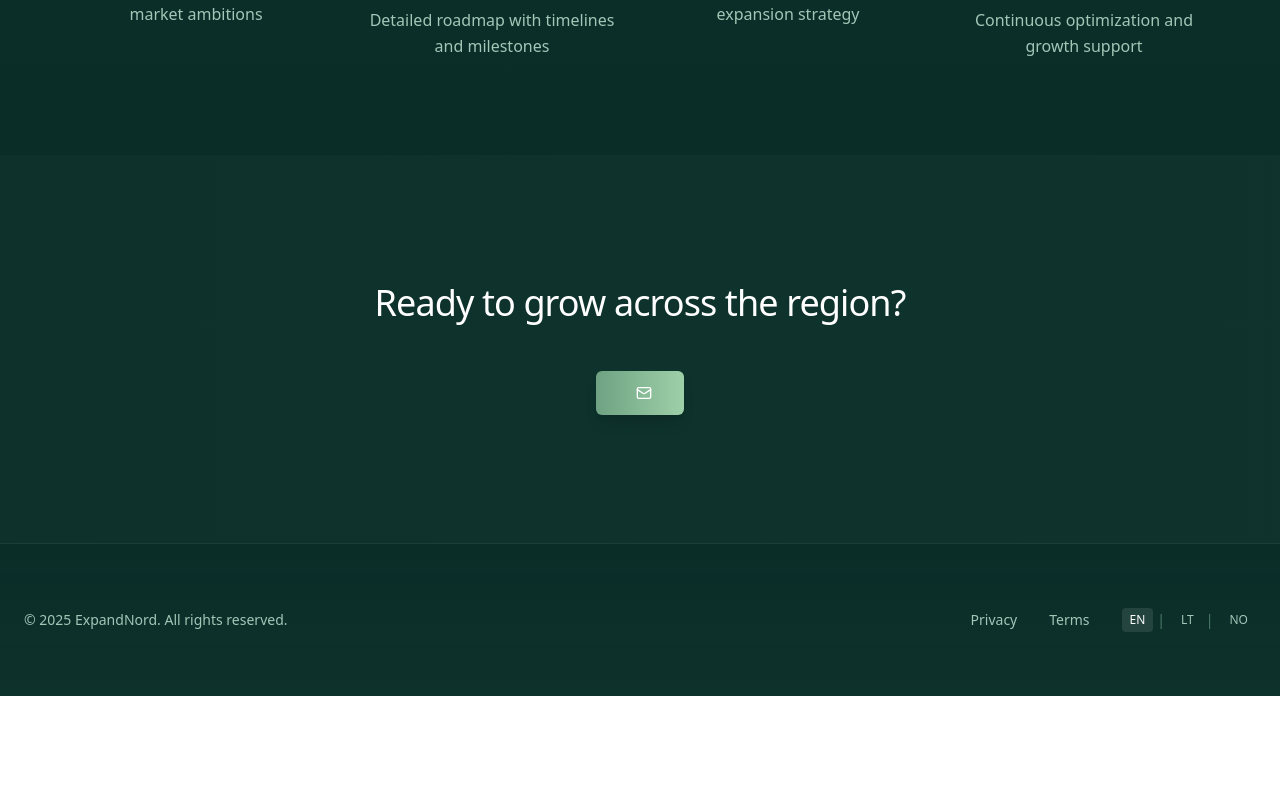
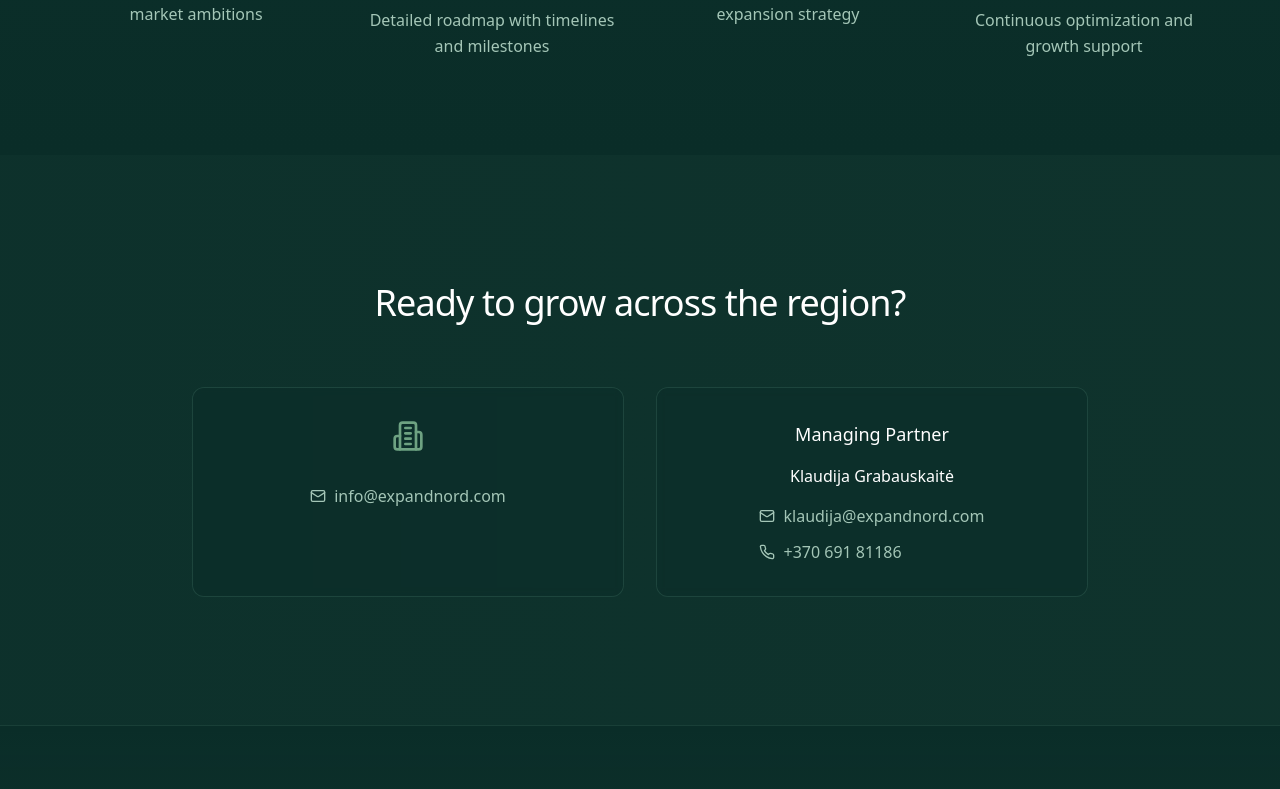
Before and after one commit to Klaudijagr/ExpandNord, a Next.js app: page / in a window 1280 px wide. Shown: the part 4246-5035 px from the top of the page. Before the commit the page ends 4942 px from the top, so only its background shows below. Built offline with nearby package versions, Linux system fonts and the light colour scheme.

Commit message:
Updated contact section

```diff
--- a/components/03_AboutSection.tsx
+++ b/components/03_AboutSection.tsx
@@ -1,6 +1,7 @@
 import React from 'react'
 import Image from 'next/image'
 import { useOnceInView } from '@/hooks/useIntersectionObserver'
+import { useLanguage } from '@/hooks/useLanguage'
 
 interface AboutSectionProps {
   translations: {
@@ -14,6 +15,9 @@ interface AboutSectionProps {
 
 export const AboutSection: React.FC<AboutSectionProps> = ({ translations }) => {
   const { ref, isInView } = useOnceInView(0.2)
+  const { language } = useLanguage()
+
+  const position = language === 'lt' ? 'Vadovaujanti partnerė' : 'Managing Partner'
 
   return (
     <section ref={ref} id="about" className="py-32 bg-gradient-to-r from-[#4B7B6A]/5 to-[#6EA282]/5">
@@ -32,21 +36,21 @@ export const AboutSection: React.FC<AboutSectionProps> = ({ translations }) => {
                 isInView ? "translate-y-0 opacity-100" : "translate-y-8 opacity-0"
               }`}
             >
-              We're a team led by two managing partners with complementary strengths and a shared mission: helping businesses grow across borders with confidence and clarity.
+              {translations.aboutText1}
             </p>
             <p
               className={`text-lg text-[#A4C6B7] transition-all duration-1000 delay-200 ${
                 isInView ? "translate-y-0 opacity-100" : "translate-y-8 opacity-0"
               }`}
             >
-              One partner brings years of experience connecting Lithuanian businesses with opportunities in Norway, building strong partnerships and navigating international business culture.
+              {translations.aboutText2}
             </p>
             <p
               className={`text-lg text-[#A4C6B7] transition-all duration-1000 delay-300 ${
                 isInView ? "translate-y-0 opacity-100" : "translate-y-8 opacity-0"
               }`}
             >
-              The other has a background in political public relations, helping companies enter new markets through strategic communication, reputation building, and tailored PR strategies.
+              {translations.aboutText3}
             </p>
             <div
               className={`mt-12 border-l-4 border-[#6EA282] pl-6 transition-all duration-1000 delay-400 ${
@@ -68,7 +72,7 @@ export const AboutSection: React.FC<AboutSectionProps> = ({ translations }) => {
                 </div>
                 <div>
                   <p className="text-white font-medium">Klaudija Grabauskaitė</p>
-                  <p className="text-[#A4C6B7]">Managing Partner, ExpandNord</p>
+                  <p className="text-[#A4C6B7]">{position}, ExpandNord</p>
                   <a href="mailto:klaudija@expandnord.com" className="text-[#A4C6B7] hover:text-white transition-colors duration-300">
                     klaudija@expandnord.com
                   </a>
--- a/components/06_ContactSection.tsx
+++ b/components/06_ContactSection.tsx
@@ -1,6 +1,6 @@
 import React from 'react'
 import { Button } from '@/components/ui/button'
-import { Mail } from 'lucide-react'
+import { Mail, Phone, Building2 } from 'lucide-react'
 import { useOnceInView } from '@/hooks/useIntersectionObserver'
 import { useLanguage } from '@/hooks/useLanguage'
 
@@ -8,6 +8,8 @@ interface ContactSectionProps {
   translations: {
     readyToGrow: string
     contactUs: string
+    headquarters: string
+    managingPartner: string
   }
 }
 
@@ -16,11 +18,12 @@ export const ContactSection: React.FC<ContactSectionProps> = ({ translations })
   const { language } = useLanguage()
 
   const contactEmail = language === 'no' ? 'martyna@expandnord.com' : 'klaudija@expandnord.com'
+  const position = language === 'lt' ? 'Vadovaujanti partnerė' : 'Managing Partner'
 
   return (
     <section ref={ref} id="contact" className="py-32 bg-gradient-to-r from-[#4B7B6A]/5 to-[#6EA282]/5">
       <div className="container mx-auto px-6">
-        <div className="max-w-3xl mx-auto text-center">
+        <div className="max-w-4xl mx-auto text-center">
           <h2
             className={`text-3xl md:text-4xl font-light text-white mb-12 tracking-tight transition-all duration-1000 ${
               isInView ? "translate-y-0 opacity-100" : "translate-y-8 opacity-0"
@@ -33,16 +36,46 @@ export const ContactSection: React.FC<ContactSectionProps> = ({ translations })
               isInView ? "translate-y-0 opacity-100" : "translate-y-8 opacity-0"
             }`}
           >
-            <Button
-              asChild
-              size="lg"
-              className="bg-gradient-to-r from-[#6EA282] to-[#9ED0A8] hover:from-[#9ED0A8] hover:to-[#6EA282] text-white border-0 transition-all duration-300 font-medium shadow-lg hover:shadow-xl hover:shadow-[#6EA282]/20 group"
-            >
-              <a href={`mailto:${contactEmail}`} className="flex items-center">
-                {translations.contactUs}
-                <Mail className="ml-2 h-4 w-4 transition-transform duration-300 group-hover:scale-110" />
+            <div className="mt-16 grid md:grid-cols-2 gap-8">
+              {/* Headquarters Box */}
+              <a
+                href="mailto:info@expandnord.com"
+                className="group block p-8 rounded-xl bg-[#0A2D28]/50 border border-[#4B7B6A]/30 backdrop-blur-sm hover:bg-[#0A2D28]/70 transition-all duration-300 hover:scale-105"
+              >
+                <div className="flex flex-col items-center space-y-4">
+                  <Building2 className="h-8 w-8 text-[#6EA282] group-hover:text-white transition-colors duration-300" />
+                  <h3 className="text-white font-medium text-lg">{translations.headquarters}</h3>
+                  <div className="flex items-center text-[#A4C6B7] group-hover:text-white transition-colors duration-300">
+                    <Mail className="h-4 w-4 mr-2" />
+                    info@expandnord.com
+                  </div>
+                </div>
               </a>
-            </Button>
+
+              {/* Managing Partner Box */}
+              <div className="p-8 rounded-xl bg-[#0A2D28]/50 border border-[#4B7B6A]/30 backdrop-blur-sm">
+                <div className="flex flex-col items-center space-y-4">
+                  <h3 className="text-white font-medium text-lg">{position}</h3>
+                  <p className="text-white">Klaudija Grabauskaitė</p>
+                  <div className="space-y-3">
+                    <a
+                      href="mailto:klaudija@expandnord.com"
+                      className="flex items-center text-[#A4C6B7] hover:text-white transition-colors duration-300"
+                    >
+                      <Mail className="h-4 w-4 mr-2" />
+                      klaudija@expandnord.com
+                    </a>
+                    <a
+                      href="tel:+37069181186"
+                      className="flex items-center text-[#A4C6B7] hover:text-white transition-colors duration-300"
+                    >
+                      <Phone className="h-4 w-4 mr-2" />
+                      +370 691 81186
+                    </a>
+                  </div>
+                </div>
+              </div>
+            </div>
           </div>
         </div>
       </div>
--- a/lib/translations/additional.ts
+++ b/lib/translations/additional.ts
@@ -39,6 +39,16 @@ export const additionalTranslations: Translations = {
     lt: "Susisiekite",
     no: "Kontakt oss"
   },
+  headquarters: {
+    en: "Headquarters",
+    lt: "Centrinė būstinė",
+    no: "Hovedkontor"
+  },
+  managingPartner: {
+    en: "Managing Partner",
+    lt: "Vadovaujanti partnerė",
+    no: "Administrerende partner"
+  },
   fullName: { en: "Full Name", lt: "Pilnas vardas", no: "Fullt navn" },
   company: { en: "Company", lt: "Įmonė", no: "Selskap" },
   email: { en: "Email", lt: "El. paštas", no: "E-post" },
--- a/lib/translations/core.ts
+++ b/lib/translations/core.ts
@@ -12,22 +12,22 @@ export const coreTranslations: Translations = {
   aboutTitle: { en: "About Us", lt: "Apie mus", no: "Om oss" },
   aboutText1: {
     en: "We're a team led by two managing partners with complementary strengths and a shared mission: helping businesses grow across borders with confidence and clarity.",
-    lt: "Mes esame komanda, vadovaujama dviejų partnerių su papildančiomis stiprybėmis ir bendra misija: padėti verslams augti už sienų ribų su pasitikėjimu ir aiškumu.",
+    lt: "Mūsų komandą į priekį veda dvi vadovaujančios partnerės – skirtingų, tačiau vienas kitą papildančių stiprybių profesionalės. Mus vienija bendras tikslas: padėti verslams plėstis į Skandinavijos šalis.",
     no: "Vi er et team ledet av to partnere med komplementære styrker og en felles misjon: å hjelpe bedrifter å vokse over landegrensene med selvtillit og klarhet."
   },
   aboutText2: {
     en: "One partner brings years of experience connecting Lithuanian businesses with opportunities in Norway, building strong partnerships and navigating international business culture.",
-    lt: "Viena iš mūsų partnerių turi ilgametę patirtį jungiant Lietuvos įmones su galimybėmis Norvegijoje, kuriant tvirtą partnerystę ir orientuojantis praktiniuose bei kultūriniuose niuansuose.",
+    lt: "Viena iš mūsų - daugelį metų sėkmingai jungia Lietuvos ir Norvegijos verslus, padeda užmegzti tvirtus bendradarbiavimo ryšius ir orientuotis tarptautinės verslo kultūros subtilybėse.",
     no: "En av våre partnere har flere års erfaring med å koble litauiske bedrifter med muligheter i Norge, bygge sterke partnerskap og navigere i internasjonal forretningskultur."
   },
   aboutText3: {
     en: "The other has a background in political public relations, helping companies enter new markets through strategic communication, reputation building, and tailored PR strategies.",
-    lt: "Kita partnerė turi patirties politinių viešųjų ryšių srityje, padedant įmonėms įeiti į naujas rinkas per strateginę komunikaciją, reputacijos kūrimą ir pritaikytas viešųjų ryšių strategijas.",
+    lt: "Kita partnerė – strateginės komunikacijos ekspertė, padedanti įmonėms žengti į naujas rinkas formuojant įmonės įvaizdį ir individualiai pritaikytas viešųjų ryšių strategijas.",
     no: "Den andre partneren har bakgrunn fra politisk PR, og hjelper bedrifter med å gå inn i nye markeder gjennom strategisk kommunikasjon, omdømmebygging og skreddersydde PR-strategier."
   },
   aboutQuote: {
     en: "Crossing borders takes more than ambition—it takes insight, experience, and the right partners. Talk to us and let's make it happen.",
-    lt: "Sienų kirtimui reikia daugiau nei ambicijų—tam reikia įžvalgų, patirties ir tinkamų partnerių. Pasikalbėkime ir padarykime tai realybe.",
+    lt: "Augimui reikia ambicijos. Tačiau to neužtenka - reikia aiškios krypties, patikimų partnerių ir tikslių sprendimų. Susisiekime ir pradėkime šią kelionę kartu.",
     no: "Å krysse grenser krever mer enn ambisjoner—det krever innsikt, erfaring og de rette partnerne. Snakk med oss og la oss gjøre det mulig."
   },
 
```
